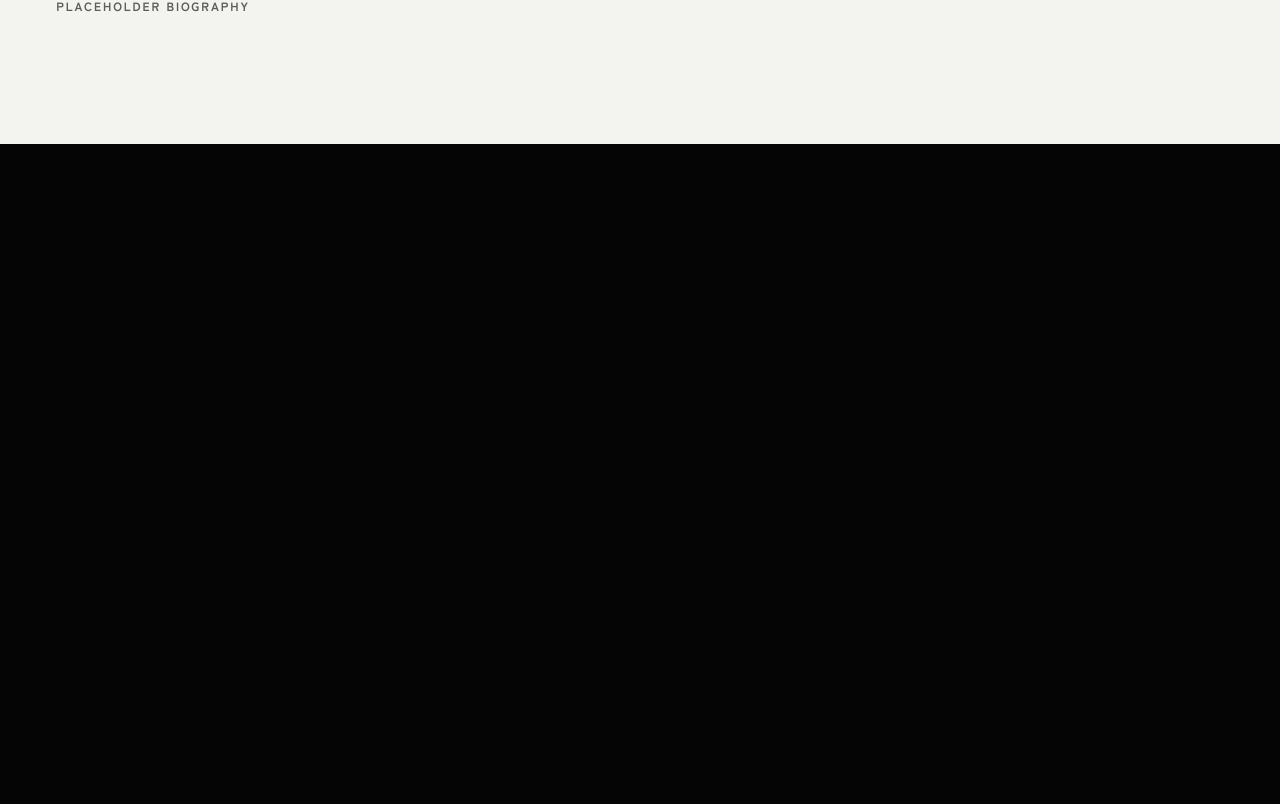
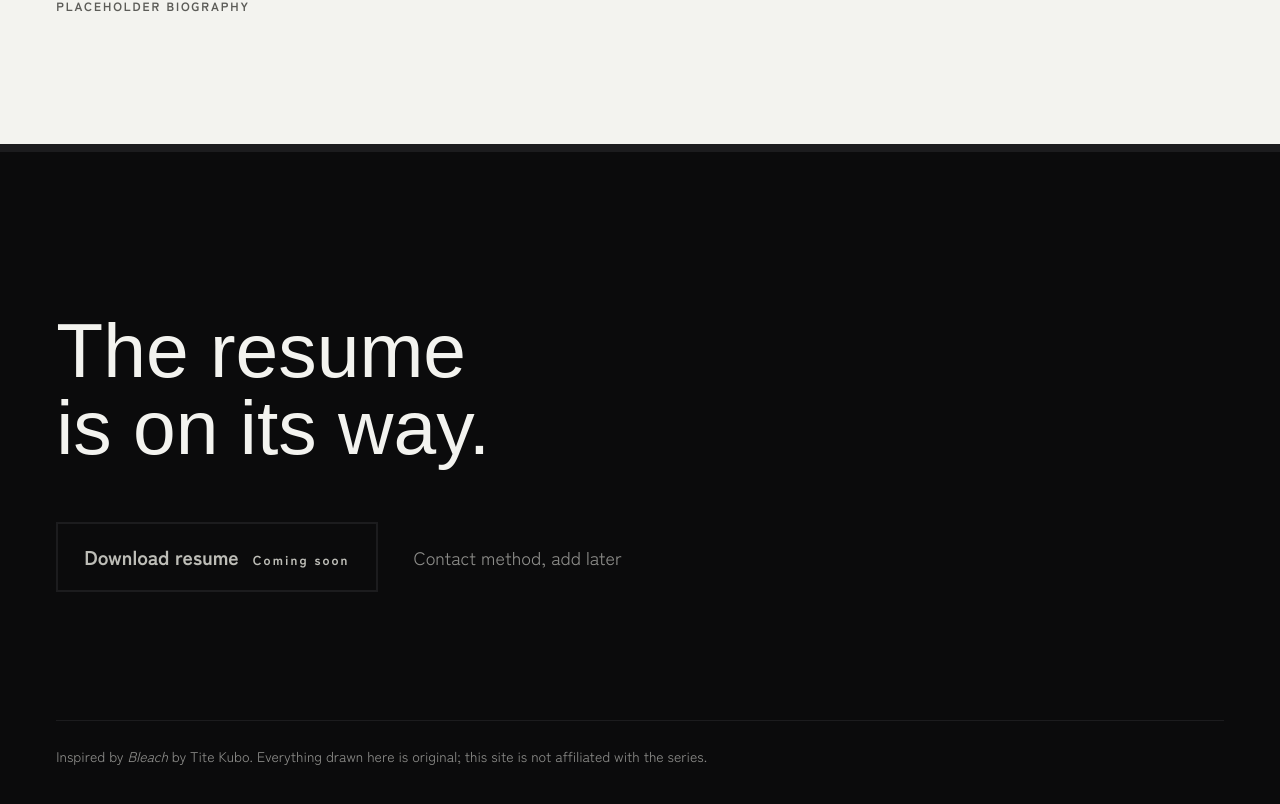
Before and after one commit to n4t5Uuu/Bleach-Inspired-Portfolio, a Next.js app: page / in a window 1280 px wide. Shown: the part 3979-4783 px from the top of the page. Before the commit the page ends 4123 px from the top, so only its background shows below. Built offline with nearby package versions, Linux system fonts and the light colour scheme; a web font is replaced by a local one.

Commit message:
feat: add the resume and contact close
The page ends on the resume download and contact. While either is
missing, the headline and controls say so instead of promising them.

```diff
--- a/src/app/globals.css
+++ b/src/app/globals.css
@@ -567,3 +567,74 @@ ol {
   margin-top: 24px;
   color: var(--ink-soft);
 }
+
+/* ---------- the close: the far side of the gate ---------- */
+
+.close {
+  padding: clamp(112px, 20vh, 220px) var(--gutter) 48px;
+  background: var(--lacquer);
+  border-top: 8px solid var(--lacquer-2);
+}
+
+.close > * {
+  max-width: 1240px;
+  margin-inline: auto;
+}
+
+.close h2 {
+  max-width: 14ch;
+  margin-inline: 0 auto;
+  font-family: var(--font-display-stack);
+  font-size: clamp(2.5rem, 6vw, 5.5rem);
+  line-height: 1;
+}
+
+.close-actions {
+  display: flex;
+  flex-wrap: wrap;
+  align-items: center;
+  gap: 20px 36px;
+  margin-top: clamp(40px, 7vh, 72px);
+}
+
+.resume-close {
+  display: inline-flex;
+  align-items: baseline;
+  gap: 14px;
+  padding: 18px 28px;
+  background: var(--cord-deep);
+  color: var(--washi-hi);
+  font-size: 1.25rem;
+  font-weight: 700;
+  text-decoration: none;
+  box-shadow: 0 14px 28px -12px rgb(210 56 30 / 0.55);
+}
+
+a.resume-close:hover {
+  background: var(--cord);
+}
+
+.resume-close small {
+  font-size: 0.8125rem;
+  letter-spacing: 0.16em;
+}
+
+span.resume-close {
+  background: transparent;
+  color: var(--mist);
+  box-shadow: none;
+  outline: 2px solid var(--lacquer-2);
+  outline-offset: -2px;
+}
+
+.close-contact {
+  font-size: 1.125rem;
+}
+
+.close-credit {
+  margin-top: clamp(96px, 16vh, 160px);
+  padding-top: 24px;
+  border-top: 1px solid var(--lacquer-2);
+  font-size: 0.875rem;
+  color: var(--ghost);
+}
--- a/src/app/page.tsx
+++ b/src/app/page.tsx
@@ -1,4 +1,5 @@
 import { site } from "@/content/site";
+import { ResumeLink } from "@/components/Registry";
 import { VolumeFocus } from "@/components/VolumeFocus";
 
 const volumeNumber = (i: number) => String(i + 1).padStart(2, "0");
@@ -126,6 +127,24 @@ export default function Home() {
           {site.aboutPlaceholder && <p className="placeholder-note">Placeholder biography</p>}
         </section>
       </main>
+
+      <footer id="close" className="close">
+        <h2>{site.resumeHref ? "Take the resume with you." : "The resume is on its way."}</h2>
+        <div className="close-actions">
+          <ResumeLink variant="close" />
+          {site.contactHref ? (
+            <a className="close-contact strike" href={site.contactHref}>
+              Get in touch
+            </a>
+          ) : (
+            <span className="close-contact pending">Contact method, add later</span>
+          )}
+        </div>
+        <p className="close-credit">
+          Inspired by <cite>Bleach</cite> by Tite Kubo. Everything drawn here is original; this site
+          is not affiliated with the series.
+        </p>
+      </footer>
     </>
   );
 }
```
